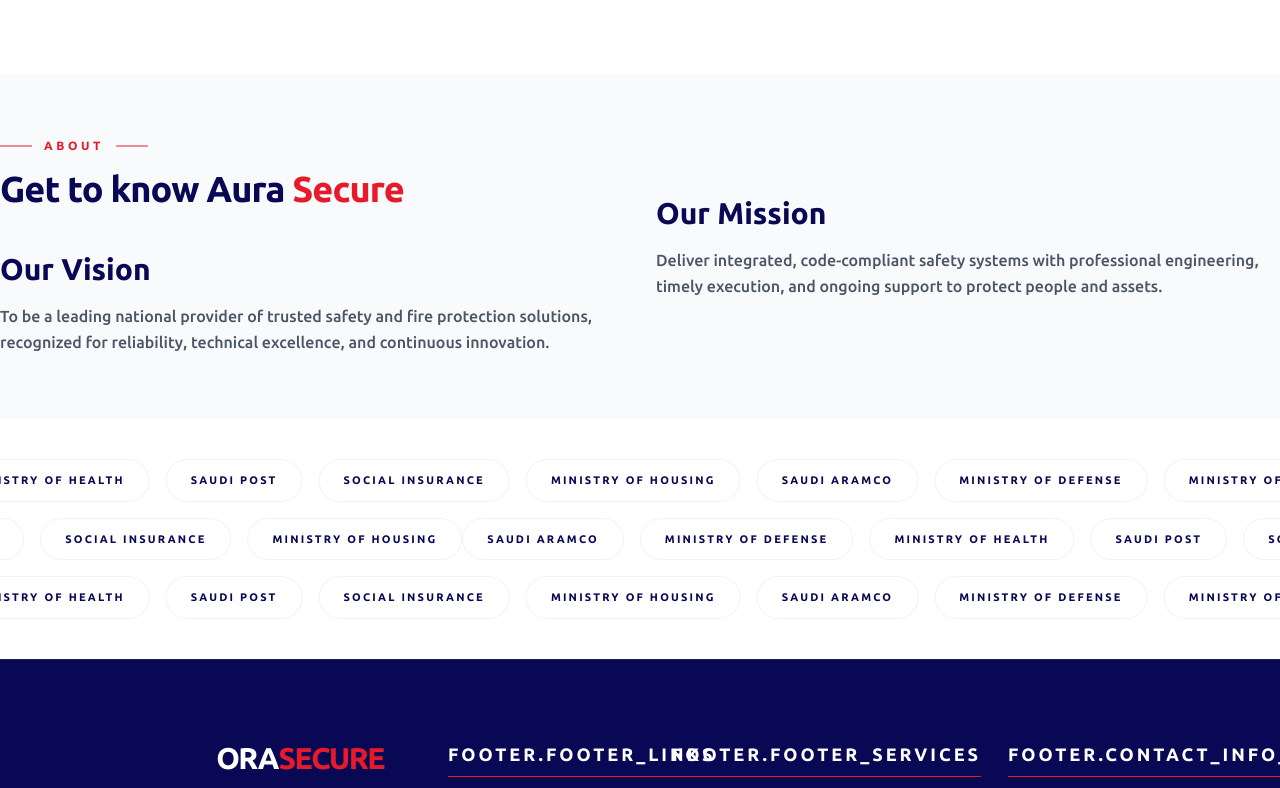
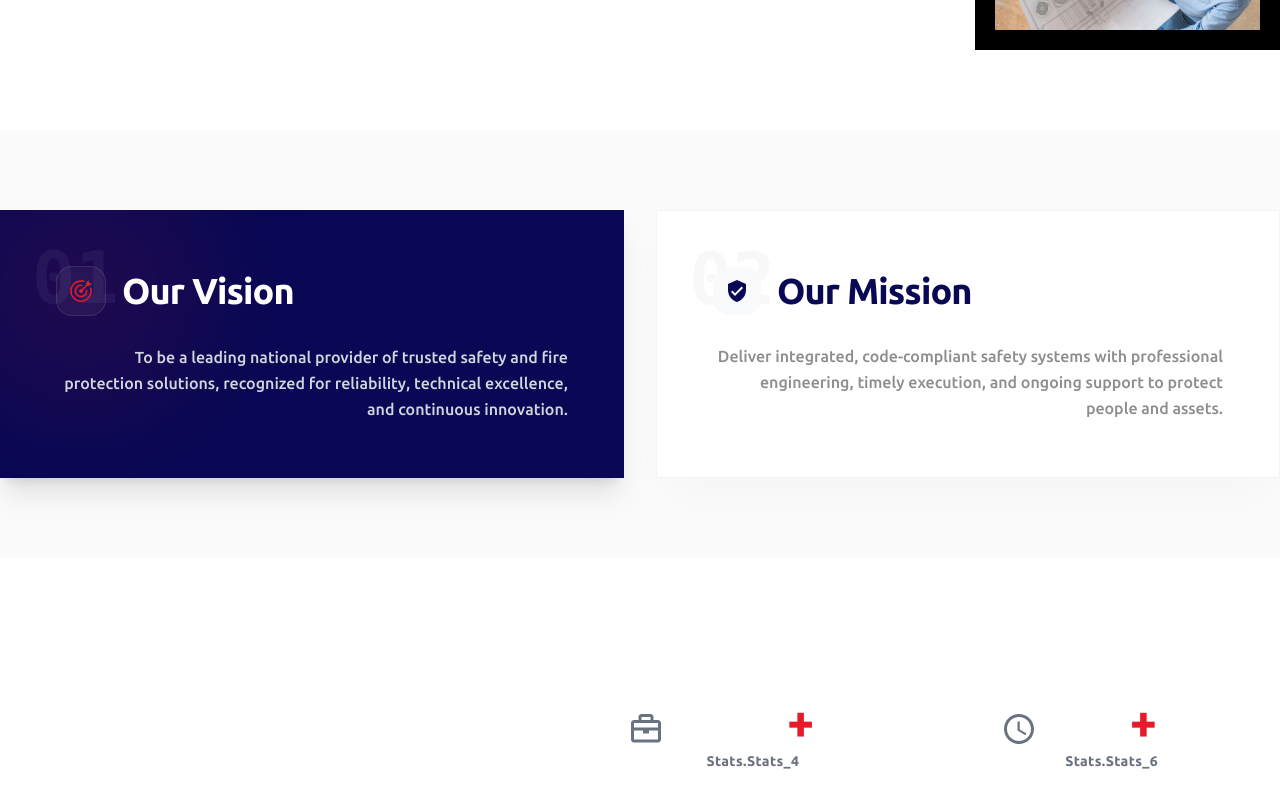
Before and after one commit to Qassim8/aura-secure, a Next.js app: page /en/about in a window 1280 px wide. Shown: the part 1440-2228 px from the top of the page. Built offline with nearby package versions, Linux system fonts and the light colour scheme.

Commit message:
finished about page

```diff
--- a/src/app/[locale]/about/page.jsx
+++ b/src/app/[locale]/about/page.jsx
@@ -3,25 +3,30 @@ import React from "react";
 import { useLocale, useTranslations } from "next-intl";
 import Breadcrumb from "@/components/base/Breadcrumb";
 import AboutSection from "@/components/about/AboutSection";
-import VisionMission from "@/components/about/VisionMission";
+import VisionMissionSection from "@/components/about/VisionMission";
+import StatsSection from "@/components/shared/StatsSection";
 import PartnersSection from "@/components/shared/Partners";
 
 const AboutPage = () => {
-  const locale = useLocale();
   const t = useTranslations("About");
 
-  const items = [
-    { label: t("section_tag"), href: `/${locale}` },
-    { label: t("section_title"), href: `/${locale}/about` },
-  ];
+  return (
+    <main className="bg-[#fcfcfc]">
+      {/* 1. رأس الصفحة والمسار */}
+      <Breadcrumb title={t("section_tag")} pageName={t("section_title")} />
 
-  return (
-    <div>
-      <Breadcrumb title={t("section_tag")} pageName={t("section_title")} />
-      <AboutSection bg="bg-white" />
-      <VisionMission bg="bg-gray-50" />
-      <PartnersSection bg="bg-transparent" />
-    </div>
+      {/* 2. من نحن والنبذة التعريفية (خلفية بيضاء ناصعة) */}
+      <AboutSection bg="white" />
+
+      {/* 3. الرؤية والرسالة بالكتل الهندسية المتقاطعة (خلفية رمادية ناعمة للتبيان) */}
+      <VisionMissionSection bg="bg-(--second-color)" />
+
+      {/* 4. الأرقام والإحصائيات الفخمة (خلفية الأزرق الداكن الكامل - نقلة بصرية قوية) */}
+      <StatsSection bg="bg-white" />
+
+      {/* 5. الاعتمادات والشركاء كختام مبني على الثقة المطلقة */}
+      <PartnersSection bg="bg-(--second-color)" />
+    </main>
   );
 };
 
--- /dev/null
+++ b/src/app/[locale]/services/page.jsx
@@ -0,0 +1,21 @@
+"use client";
+import React from "react";
+import { useLocale, useTranslations } from "next-intl";
+import Breadcrumb from "@/components/base/Breadcrumb";
+import DetailedServicesGrid from "@/components/services/DetailedServicesGrid";
+import ServicesSection from "@/components/services/ServicesSection";
+
+export default function ServicesPage() {
+  const locale = useLocale();
+  const t = useTranslations("Services");
+
+  return (
+    <main className="bg-[#fcfcfc] min-h-screen">
+      {/* 1. رأس الصفحة والمسار المشترك الفخم */}
+      <Breadcrumb title={t("page_main_title")} />
+
+      {/* 2. شبكة عرض تفاصيل الخدمات الهندسية */}
+      <ServicesSection bg="bg-white" />
+    </main>
+  );
+}
--- a/src/components/about/AboutSection.jsx
+++ b/src/components/about/AboutSection.jsx
@@ -129,7 +129,7 @@ export default function AboutSection({ bg }) {
             </div>
 
             <div
-              className={`absolute bottom-10 md:bottom-0 right-0 w-3/4 md:w-1/2 h-1/2 overflow-hidden border-20 border-${bg} z-20 transition-all duration-500 group-hover:translate-x-2 group-hover:-translate-y-2`}
+              className={`absolute bottom-10 md:bottom-0 right-0 w-3/4 md:w-1/2 h-1/2 overflow-hidden border-20 border-${bg}! z-20 transition-all duration-500 group-hover:translate-x-2 group-hover:-translate-y-2`}
             >
               <div className="relative w-full h-full overflow-hidden">
                 <Image
--- a/src/components/about/VisionMission.jsx
+++ b/src/components/about/VisionMission.jsx
@@ -1,37 +1,84 @@
 "use client";
 import React from "react";
-import MainTitle from "../base/MainTitle";
-import { useTranslations } from "next-intl";
+import { useTranslations, useLocale } from "next-intl";
+import { motion } from "framer-motion";
+import { MdRemoveRedEye, MdVerifiedUser } from "react-icons/md";
+import { GoGoal } from "react-icons/go";
 
-export default function VisionMission({ bg = "bg-transparent" }) {
+export default function VisionMissionSection({ bg }) {
   const t = useTranslations("About");
+  const locale = useLocale();
+  const isRtl = locale === "ar";
 
   return (
-    <section className={`py-16 ${bg}`}>
-      <div className="container mx-auto">
-        <div className="grid grid-cols-1 md:grid-cols-2 gap-8 items-center">
-          <div>
-            <MainTitle
-              title={t("section_tag")}
-              subtitle={t("section_title")}
-              pos="start"
-            />
-            <h3 className="text-2xl md:text-3xl font-black text-(--primary-color) mb-4">
+    <section
+      className={`py-20 ${bg} overflow-hidden text-right`}
+      dir={isRtl ? "rtl" : "ltr"}
+    >
+      <div className="container">
+        {/* شبكة العرض الاحترافية - انقسام الكتلتين بتناغم مذهل */}
+        <div className="grid grid-cols-1 md:grid-cols-2 gap-8 items-stretch">
+          {/* 👁️ الكتلة الأولى: رؤيتنا (باللون الأزرق الفخم الكامل) */}
+          <motion.div
+            initial={{ opacity: 0, x: isRtl ? 30 : -30 }}
+            whileInView={{ opacity: 1, x: 0 }}
+            viewport={{ once: true }}
+            transition={{ duration: 0.6 }}
+            className="relative p-8 md:p-14 bg-(--primary-color) text-white flex flex-col justify-between overflow-hidden group shadow-xl"
+          >
+            {/* ديكور الإضاءة الهندسية الخلفية */}
+            <div className="absolute -top-12 -left-12 w-64 h-64 bg-(--main-color)/10 rounded-full blur-3xl pointer-events-none group-hover:bg-(--main-color)/15 transition-colors duration-500"></div>
+            <span className="absolute top-8 left-8 text-7xl font-black text-white/5 group-hover:text-white/10 transition-colors duration-500 font-mono select-none">
+              01
+            </span>
+
+            {/* المحتوى العلوي */}
+            <div className="space-y-5 relative z-10">
+              <div className="flex items-center gap-4">
+                <div className="p-3 rounded-2xl bg-white/5 text-(--main-color) border border-white/10 shadow-inner">
+                  <GoGoal className="text-2xl" />
+                </div>
+                <h3 className="text-2xl md:text-4xl font-black tracking-tight text-white">
                   {t("vision_title")}
                 </h3>
-            <p className="text-gray-600 font-medium leading-relaxed">
+              </div>
+
+              <p className="text-sm md:text-base text-gray-300 font-medium leading-relaxed pt-2">
                 {t("vision_text")}
               </p>
             </div>
+          </motion.div>
 
-          <div>
-            <h3 className="text-2xl md:text-3xl font-black text-(--primary-color) mb-4">
+          {/* 🛡️ الكتلة الثانية: رسالتنا (بالخلفية البيضاء والشبكة الهندسية النظيفة) */}
+          <motion.div
+            initial={{ opacity: 0, x: isRtl ? -30 : 30 }}
+            whileInView={{ opacity: 1, x: 0 }}
+            viewport={{ once: true }}
+            transition={{ duration: 0.6 }}
+            className="relative p-8 md:p-14 bg-white border border-gray-100 flex flex-col justify-between overflow-hidden group shadow-[0_20px_50px_-20px_rgba(0,0,0,0.04)] hover:shadow-[0_25px_60px_-15px_rgba(0,0,0,0.06)] hover:border-gray-200/80 transition-all duration-500"
+          >
+            {/* شبكة خطوط هندسية خافتة جداً بالخلفية مستوحاة من لغة المخططات */}
+            <div className="absolute inset-0 bg-[linear-gradient(to_right,#00000001_1px,transparent_1px),linear-gradient(to_bottom,#00000001_1px,transparent_1px)] bg-size-[24px_24px] pointer-events-none"></div>
+            <span className="absolute top-8 left-8 text-7xl font-black text-(--alt-color)/5 group-hover:text-(--main-color)/5 transition-colors duration-500 font-mono select-none">
+              02
+            </span>
+
+            {/* المحتوى العلوي */}
+            <div className="space-y-5 relative z-10">
+              <div className="flex items-center gap-4">
+                <div className="p-3 rounded-2xl bg-gray-50 text-(--primary-color) group-hover:bg-red-50 group-hover:text-(--main-color) transition-all duration-500">
+                  <MdVerifiedUser className="text-2xl" />
+                </div>
+                <h3 className="text-2xl md:text-4xl font-black tracking-tight text-(--primary-color) group-hover:text-(--main-color) transition-colors duration-300">
                   {t("mission_title")}
                 </h3>
-            <p className="text-gray-600 font-medium leading-relaxed">
+              </div>
+
+              <p className="text-sm md:text-base text-(--alt-color)/80 font-medium leading-relaxed pt-2">
                 {t("mission_text")}
               </p>
             </div>
+          </motion.div>
         </div>
       </div>
     </section>
--- a/src/messages/ar.json
+++ b/src/messages/ar.json
@@ -45,9 +45,9 @@
     "btn_read_more": "المزيد",
     "read_less": "أقل",
     "vision_title": "رؤيتنا",
-    "vision_text": "أن نصبح مزوداً وطنياً رائداً للحلول الأمنية وأنظمة الحماية من الحرائق، مع سمعة مميزة في الاعتمادية والتميز الفني والابتكار المستمر.",
-    "mission_title": "مهمتنا",
-    "mission_text": "تقديم أنظمة سلامة متكاملة ومتوافقة مع الأكواد، مع هندسة محترفة، تنفيذ دقيق، ودعم مستمر لحماية الأرواح والممتلكات."
+    "vision_text": "أن نكون الرواد والشركاء الاستراتيجيين المفضلين في تقديم حلول الأمن والسلامة والحماية من الحريق في المملكة العربية السعودية، مساهمين بفعالية في خلق بيئات عمل آمنة ومطابقة لأعلى المعايير العالمية والمحلية.",
+    "mission_title": "رسالتنا",
+    "mission_text": "توفير حلول أمن وسلامة متكاملة وذات جودة عالية، من خلال فريق عمل مؤهل وأنظمة معتمدة، مع التركيز على بناء شراكات استراتيجية طويلة الأمد مع عملائنا، لضمان سلامتهم وبراحة بال وبسعر مناسب ومنافس."
   },
   "Services": {
     "Services_1": "خدماتنا",
```
Also changed, not shown: src/components/base/Breadcrumb.jsx (+3 -6 lines). Lines whose indentation alone changed are shown as unchanged.
